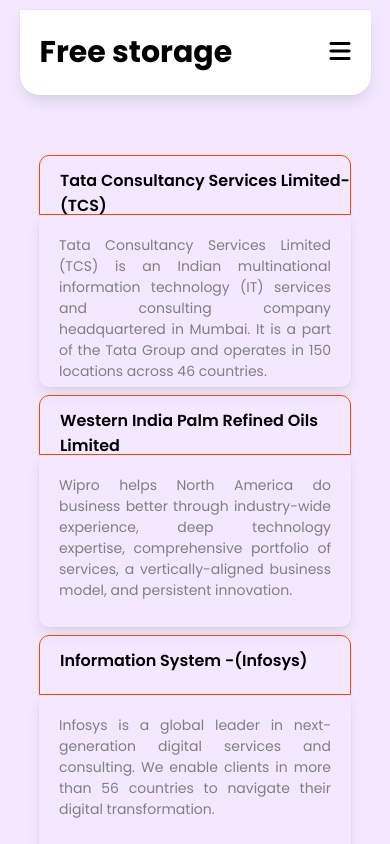
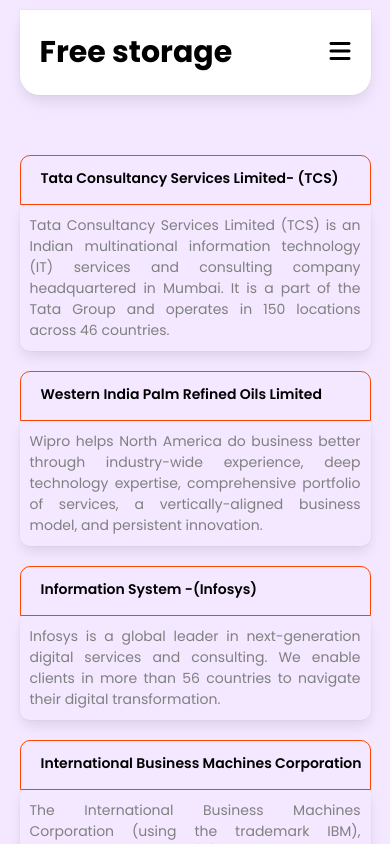
Before and after one commit to kannan304/Employee-Management, a React (Create React App) app: page /aboutus in a window 390 px wide. Shown: the top 844 px of the page. Built offline with nearby package versions, Linux system fonts and the light colour scheme.

Commit message:
Update Home.module.css

```diff
--- a/src/CRUD/Home.module.css
+++ b/src/CRUD/Home.module.css
@@ -1044,89 +1044,76 @@
 /* ABOUT US */
 
 
-#Aboutus{
-    height: 550px;
+#Aboutus {
+    height: auto;
     width: 80%;
     margin-left: 10%;
     margin-top: 40px;
-    /* border: 2px solid red; */
     display: flex;
     flex-wrap: wrap;
     justify-content: space-around;
-    /* box-shadow: 0 0.5em 1em -0.125em rgba(10,10,10,.1), 0 0 0 1px rgba(10,10,10,.02); */
+}
 
-}
-.ContainerBox{
-    height: 40%;
-    width: 40%;
-    /* border: 2px solid red; */
-    /* padding: 10px; */
+.ContainerBox {
+    height: auto;
+    width: 45%;
     display: flex;
     margin-top: 20px;
     display: block;
+}
 
-}
-.Title{
+.Title {
     height: 50px;
     font-size: 16px;
-    border:1px solid orangered;
+    border: 1px solid orangered;
     border-radius: 10px 10px 0 0;
 }
-.Title>p{
+
+.Title>p {
     margin-top: 12px;
     margin-left: 20px;
     color: black;
     font-weight: 600;
 }
-.About{
-    height:78%;
+
+.About {
+    height: auto;
     width: 100%;
-    /* border: 3px solid green; */
     border-radius: 0 0 10px 10px;
-    box-shadow: 0 0.5em 1em -0.125em rgba(10,10,10,.1), 0 0 0 1px rgba(10,10,10,.02);
+    box-shadow: 0 0.5em 1em -0.125em rgba(10, 10, 10, .1), 0 0 0 1px rgba(10, 10, 10, .02);
     padding: 20px;
     font-size: 16px;
 }
-.About>p{
+
+.About>p {
     text-align: justify;
     color: gray;
 }
 
-@media only screen and (min-width:767px) and (max-width:1170px) {
 
-    .ContainerBox{
-        height: 350px;
+@media (max-width: 1024px) {
+    #Aboutus {
+        width: 90%;
+        margin-left: 5%;
+    }
+    .ContainerBox {
+        width: 45%;
     }
 }
 
-@media only screen and (min-width:375px) and (max-width:767px){
-
-   .ContainerBox{
-        height: 220px;
-        width: 450px;
-    }
-    .Title{
-        font-size: 16px;
-        height: 60px;
-    }
-    .About{
-        font-size: 14px;
-
+@media (max-width: 768px) {
+    .ContainerBox {
+        width: 100%;
     }
 }
 
-@media only screen and (max-width:375px) {
-
-    .ContainerBox{
-        width: 96%;
-        height:220px;
-        margin-left: 2%;
+@media (max-width: 480px) {
+    .Title {
+        font-size: 14px;
     }
-    .Title{
-        font-size: 12px;
-    }
-    .About{
-        font-size: 12px;
+    .About {
+        font-size: 14px;
+        padding: 10px;
     }
 }
 
```
